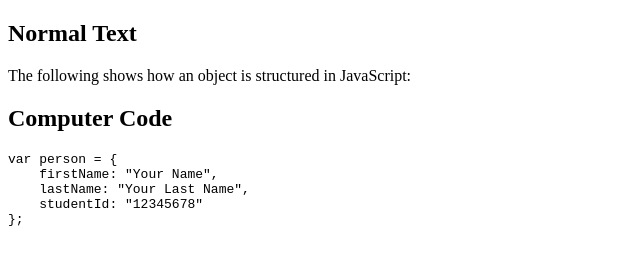
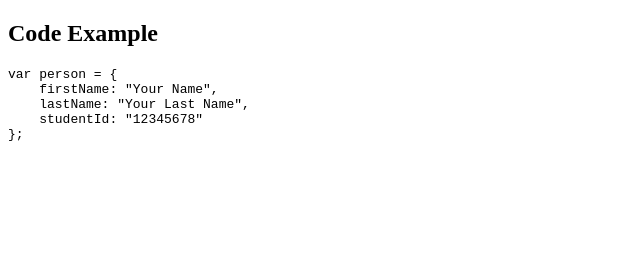
Before and after one commit to c113403038/webpage, a plain HTML site: page index.html in a window 1280 px wide. Shown: the whole page, without its empty margins (0-640 px from the left). Drawn offline with Linux system fonts and the light colour scheme.

Commit message:
Update index.html

```diff
--- a/index.html
+++ b/index.html
@@ -6,10 +6,7 @@
 </head>
 <body>
 
-    <h2>Normal Text</h2>
-    <p>The following shows how an object is structured in JavaScript:</p>
-
-    <h2>Computer Code</h2>
+    <h2>Code Example</h2>
     <pre>
 var person = {
     firstName: "Your Name",
```
